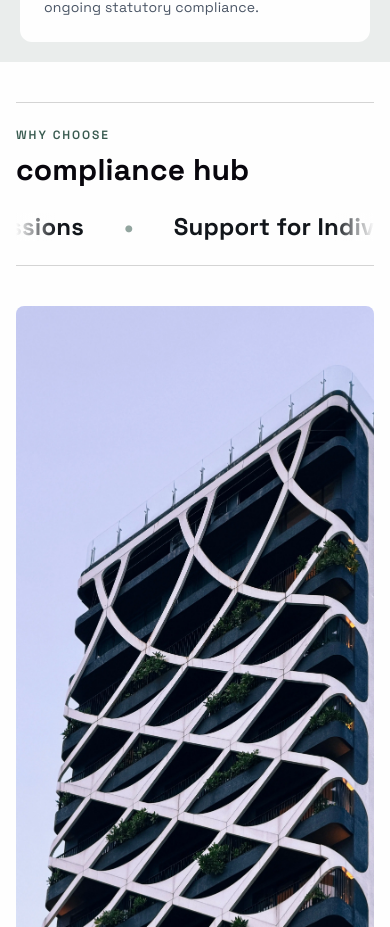
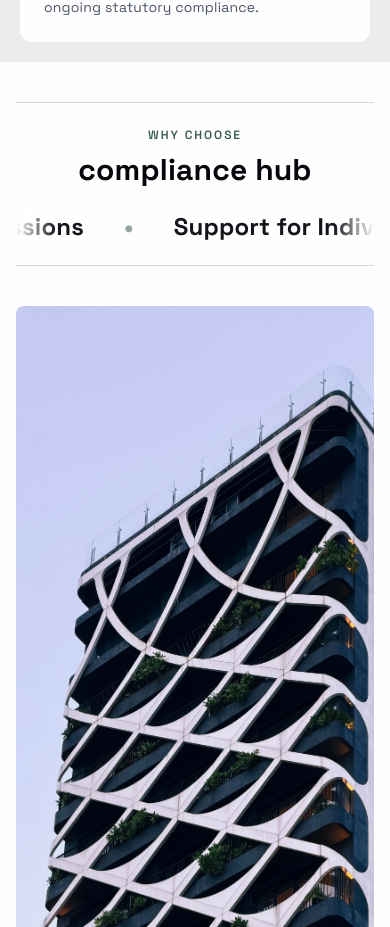
Before and after one commit to AustinMaturure/compliance-hub, a React (Vite) app in the folder compliance-hub/: page / in a window 390 px wide. Shown: the part 4759-5686 px from the top of the page. Built offline with nearby package versions, Linux system fonts and the light colour scheme; a web font is replaced by a local one.

Commit message:
[C] - Client style adjustments

```diff
--- a/compliance-hub/src/sections/why-choose.tsx
+++ b/compliance-hub/src/sections/why-choose.tsx
@@ -11,7 +11,7 @@ export function WhyChooseSection() {
   return (
     <section className="container mx-auto px-4 py-10 md:py-14">
       <div className="motion-reveal flex flex-col gap-6 border-y border-neutral-300 py-6 md:flex-row md:items-center">
-        <div className="motion-reveal md:w-[320px] md:flex-none">
+        <div className="motion-reveal text-center md:w-[320px] md:flex-none md:text-left">
           <p className="public-sans text-xs font-semibold uppercase tracking-[0.16em] text-[#395b50]">
             Why Choose
           </p>
```
